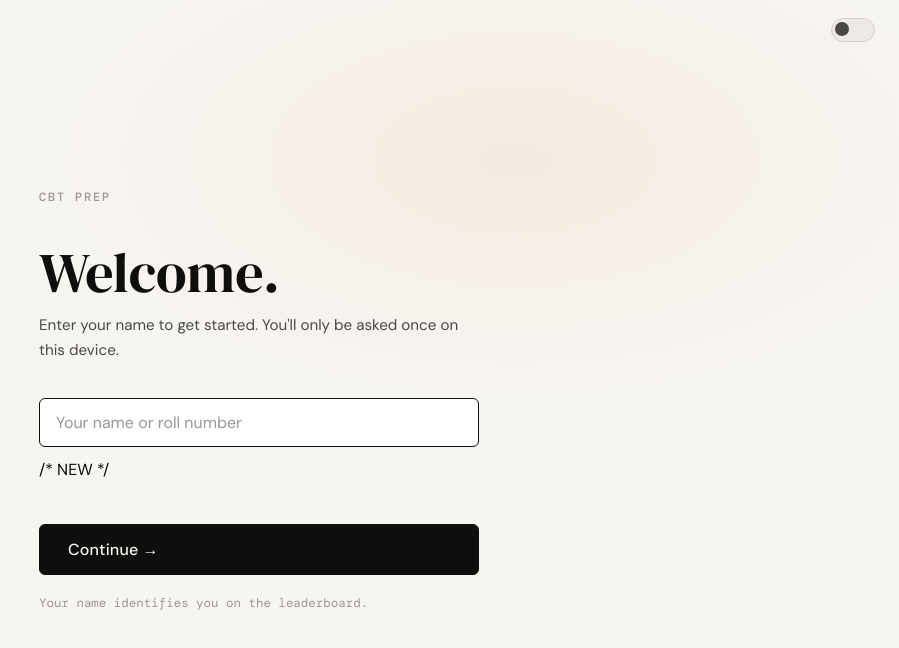
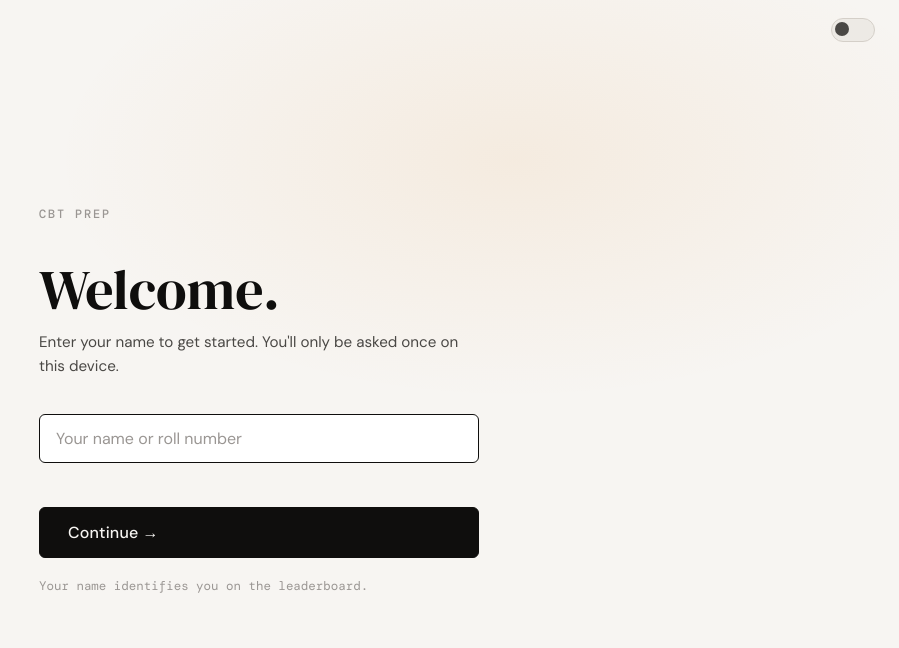
Before and after one commit to weaver57/second-sem-quiz, a React (Vite) app in the folder second-sem-quiz/: page / in a window 1280 px wide. Shown: the top 648 px of the page, without its empty margins (381-1280 px from the left). Built offline with nearby package versions, Linux system fonts and the light colour scheme; no server answers; a web font is replaced by a local one.

Commit message:
minor issue

```diff
--- a/second-sem-quiz/src/components/NameEntry.jsx
+++ b/second-sem-quiz/src/components/NameEntry.jsx
@@ -30,7 +30,6 @@ export default function NameEntry({ onDone, onToggleDark }) {
             className="name-entry__input"
             type="text"
             placeholder="Your name or roll number"
-            /* NEW */
             value={name}
             onChange={e => { setName(e.target.value); setError('') }}
             onKeyDown={e => e.key === 'Enter' && handleSubmit()}
@@ -38,7 +37,6 @@ export default function NameEntry({ onDone, onToggleDark }) {
             autoComplete="name"
             maxLength={40}
           />
-          /* NEW */
           <div className="name-entry__error-wrap">
             {error && <p className="name-entry__error">{error}</p>}
           </div>
```
